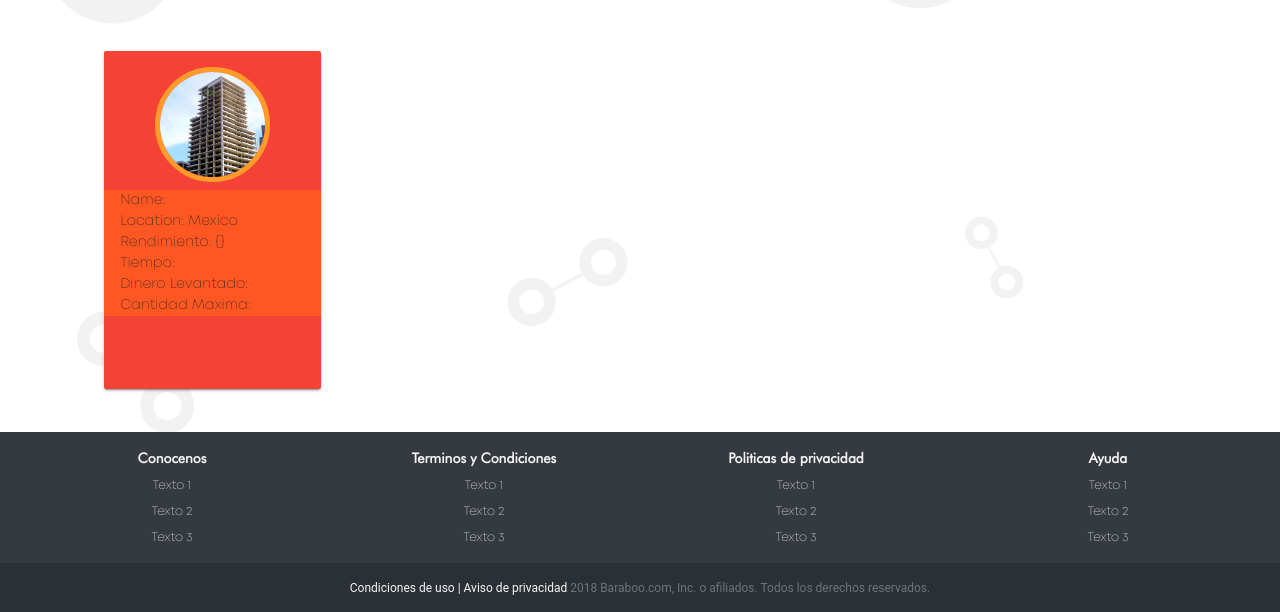
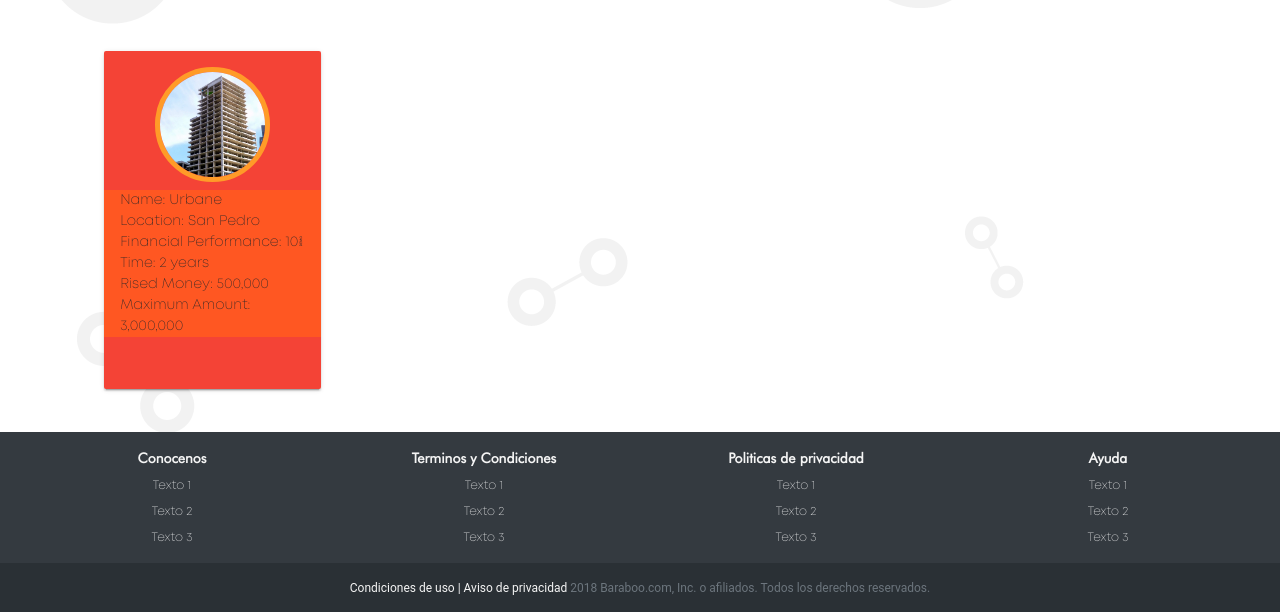
Before and after one commit to luissalmon/osopanda, a Django app: page /investments/ in a window 1280 px wide. Shown: the part 138-750 px from the top of the page. Run offline with Django 3.2, Linux system fonts and the light colour scheme; some libraries are stand-ins or nearby versions.

Commit message:
investments cards

```diff
--- a/baraboo/baraboo/urls.py
+++ b/baraboo/baraboo/urls.py
@@ -17,7 +17,6 @@ from django.contrib import admin
 from django.conf.urls import url
 from django.urls import include, path
 from bsite import views
-from django.contrib.auth.views import LoginView
 
 urlpatterns = [
     url(r'', include('bsite.urls')),
--- a/baraboo/bsite/templates/investments.html
+++ b/baraboo/bsite/templates/investments.html
@@ -42,6 +42,7 @@
             <!-- ////////////////////Columnas//////////////////////// -->
             <!--for card in query_ds   -->
             <!-- ////////////// Card ////////////// -->
+            {% for item in projects %}
             <div class="col-6 col-md-3 d-flex align-items-center justify-content-center" style="height: 375px;">
 
               <div class="card rounded-bottom d-flex bg-danger" style="height: 90%; width: 85%;">
@@ -59,17 +60,18 @@
 
                   <div class="d-flex flex-column w-100 align-items-start text-left" style="height: 60%; font-family: mont-light;">
                     <p class="pl-3 pr-3 w-100 bg-warning" >
-                      Name:  <br>
-                      Location: Mexico<br>
-                      Rendimiento: {}  <br>
-                      Tiempo:  <br>
-                      Dinero Levantado: <br>
-                      Cantidad Maxima: <br>
+                      Name: {{item.Name}}<br>
+                      Location: {{item.Location}}<br>
+                      Financial Performance: {{item.FinancialReturn}}<br>
+                      Time: {{item.Time}} <br>
+                      Rised Money: {{item.RisedMoney}} <br>
+                      Maximum Amount: {{item.MaximumAmount}} <br>
                     </p>
                   </div>
 
                 </div>
               </div>
+              {%endfor%}
               <!-- ////////////// Card ////////////// -->
               <!-- end for-->
 
--- a/baraboo/bsite/views.py
+++ b/baraboo/bsite/views.py
@@ -20,7 +20,19 @@ def homepage(request):
     return render(request,'homepage.html')
 
 def investments(request):
-    return render(request, 'investments.html')
+
+    proj = project()
+    proj.Name = "Urbane"
+    proj.Location = "San Pedro"
+    proj.Time = "2 years"
+    proj.FinancialReturn = "10%"
+    proj.RisedMoney = "500,000"
+    proj.MaximumAmount = "3,000,000"
+
+    projects = []
+    projects.append(proj)
+
+    return render(request, 'investments.html', {'projects':projects})
 
 
 
@@ -59,3 +71,11 @@ def formview(request):
         user.save()
 
     return HttpResponseRedirect('homepage')
+
+class project():
+    Name = ""
+    Location = ""
+    Time = ""
+    FinancialReturn = ""
+    RisedMoney = ""
+    MaximumAmount = ""
```
